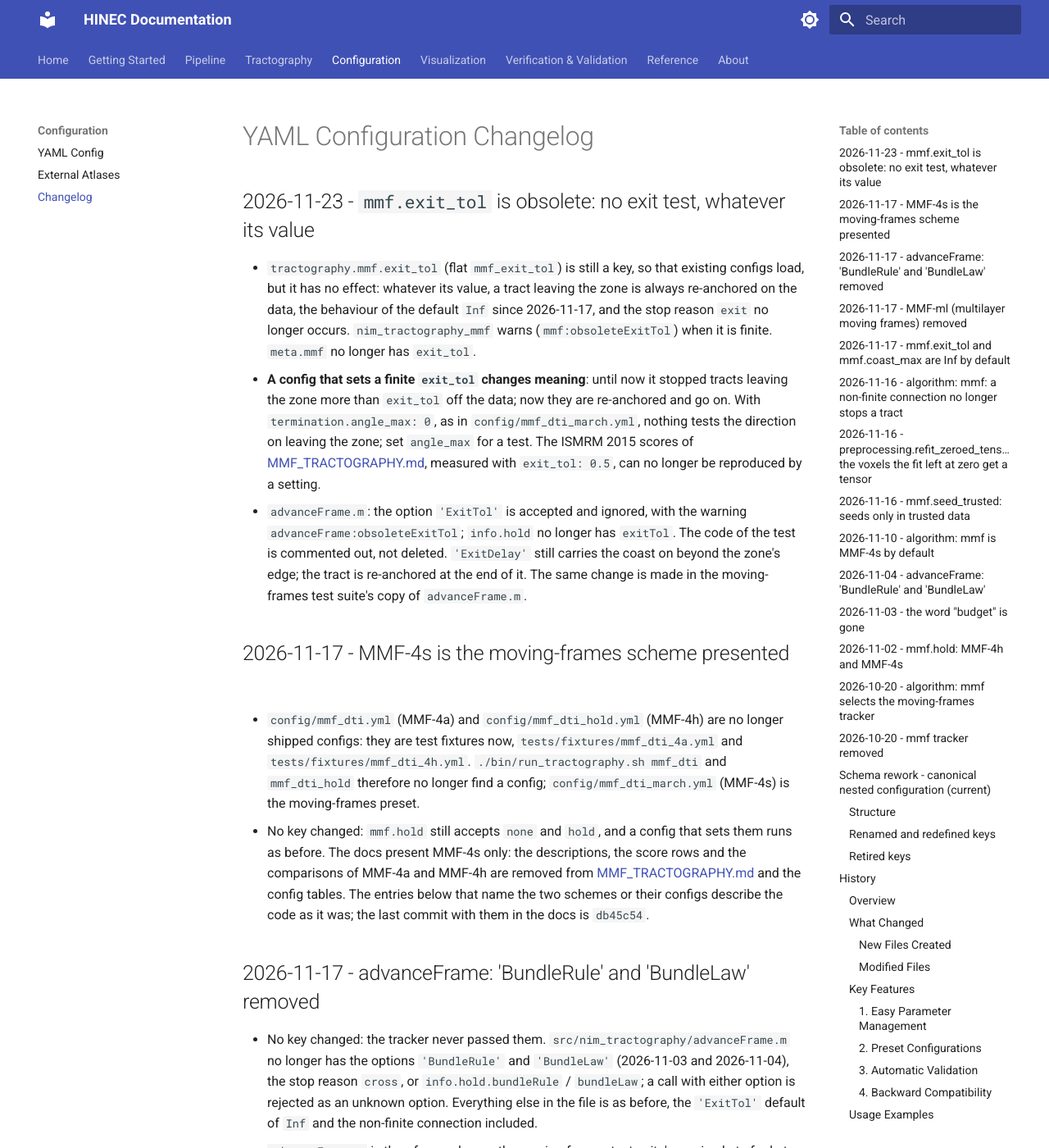
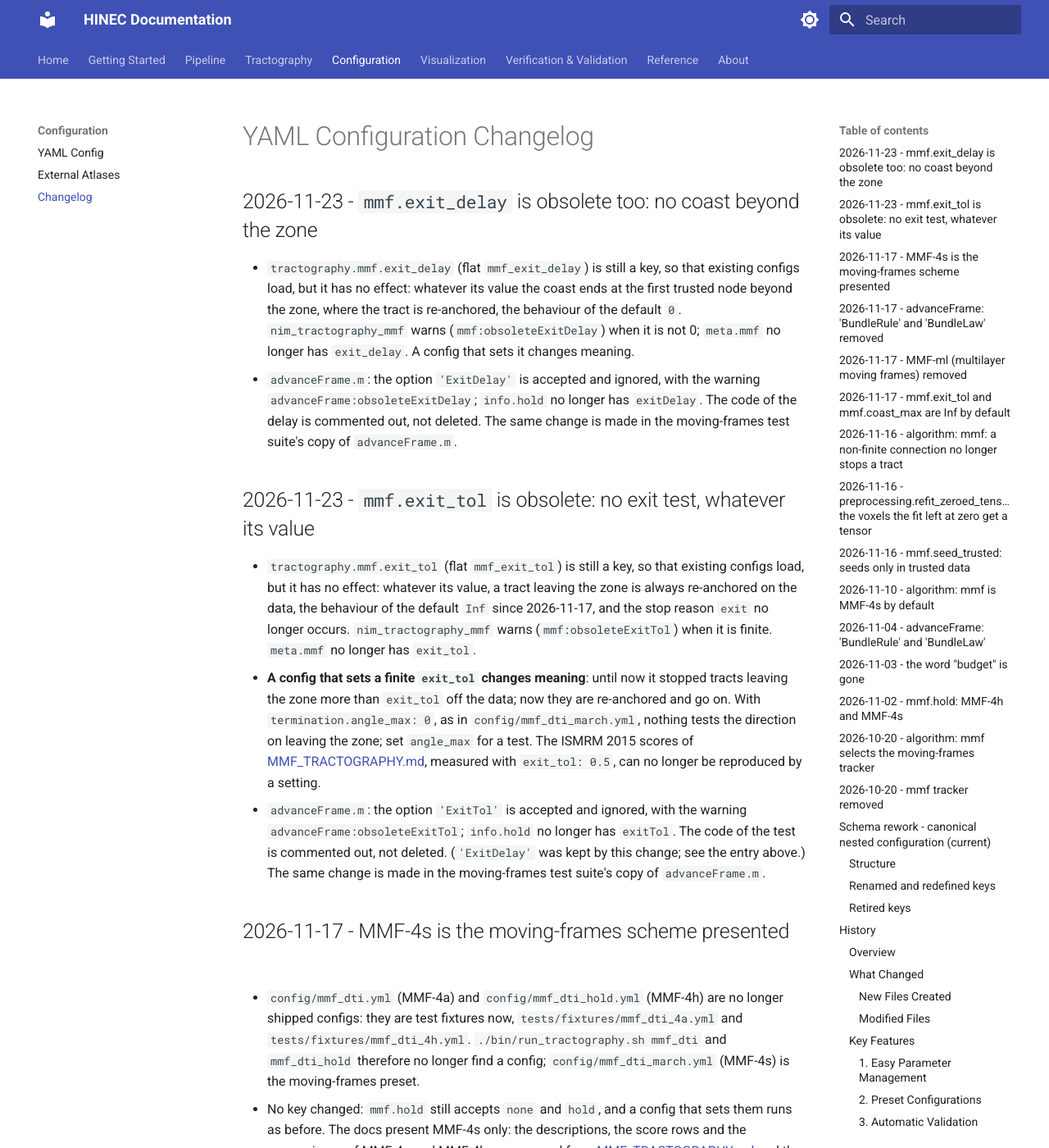
Before and after one commit to uicneuro/hinec, an MkDocs documentation site: the page built from docs/CHANGELOG_YAML.md, in a window 1280 px wide and 1400 px high. Shown: the whole window at 82% size. Built offline with MkDocs 1.6.1 and Material for MkDocs 9.7.7, drawn with Linux system fonts in a browser that asks for light colours.

Commit message:
Make mmf.exit_delay / 'ExitDelay' obsolete: no coast beyond the zone
Whatever its value, the coast ends at the first trusted node beyond the
zone, where the tract is re-anchored (the behaviour of the default 0). The
code of the delay is commented out, not deleted.

- advanceFrame.m: 'ExitDelay' is accepted and ignored with the warning
  advanceFrame:obsoleteExitDelay; info.hold.exitDelay is gone.
- nim_tractography_mmf: mmf.exit_delay is no longer passed on; a nonzero
  value warns mmf:obsoleteExitDelay; meta.mmf.exit_delay is gone.
- The schema keeps the key so that existing configs load.
- Tests and docs updated; CHANGELOG_YAML entry.

Co-Authored-By: Claude Opus 5.5 <noreply@anthropic.com>
Claude-Session: https://claude.ai/code/session_01YAGfAViv1MNMxCnkk78JEN

```diff
--- a/docs/CHANGELOG_YAML.md
+++ b/docs/CHANGELOG_YAML.md
@@ -1,4 +1,17 @@
 # YAML Configuration Changelog
+
+## 2026-11-23 - `mmf.exit_delay` is obsolete too: no coast beyond the zone
+
+- `tractography.mmf.exit_delay` (flat `mmf_exit_delay`) is still a key, so that
+  existing configs load, but it has no effect: whatever its value the coast ends at
+  the first trusted node beyond the zone, where the tract is re-anchored, the
+  behaviour of the default `0`. `nim_tractography_mmf` warns
+  (`mmf:obsoleteExitDelay`) when it is not 0; `meta.mmf` no longer has `exit_delay`.
+  A config that sets it changes meaning.
+- `advanceFrame.m`: the option `'ExitDelay'` is accepted and ignored, with the warning
+  `advanceFrame:obsoleteExitDelay`; `info.hold` no longer has `exitDelay`. The code
+  of the delay is commented out, not deleted. The same change is made in the
+  moving-frames test suite's copy of `advanceFrame.m`.
 
 ## 2026-11-23 - `mmf.exit_tol` is obsolete: no exit test, whatever its value
 
@@ -16,8 +29,8 @@
   `exit_tol: 0.5`, can no longer be reproduced by a setting.
 - `advanceFrame.m`: the option `'ExitTol'` is accepted and ignored, with the warning
   `advanceFrame:obsoleteExitTol`; `info.hold` no longer has `exitTol`. The code of the
-  test is commented out, not deleted. `'ExitDelay'` still carries the coast on beyond
-  the zone's edge; the tract is re-anchored at the end of it. The same change is made
+  test is commented out, not deleted. (`'ExitDelay'` was kept by this change; see the
+  entry above.) The same change is made
   in the moving-frames test suite's copy of `advanceFrame.m`.
 
 ## 2026-11-17 - MMF-4s is the moving-frames scheme presented
```
Also changed, not shown: docs/API_REFERENCE.md (+1 -1 lines), docs/ARCHITECTURE.md (+1 -1 lines), docs/MMF_TRACTOGRAPHY.md (+8 -6 lines), docs/TRACKER_INTERFACE.md (+4 -4 lines), docs/YAML_CONFIG.md (+1 -1 lines), 6 other files.
